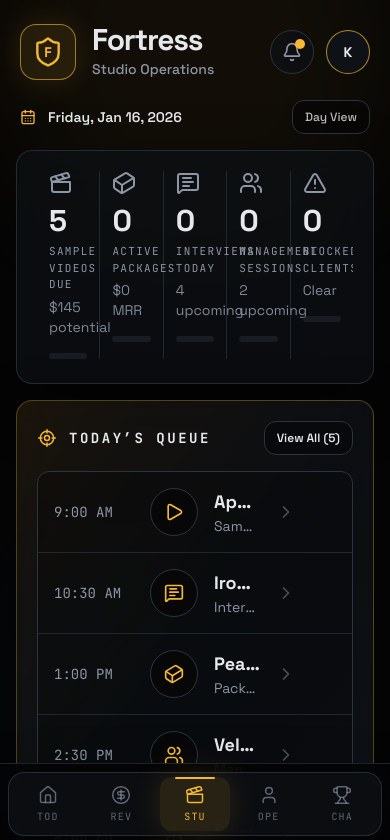
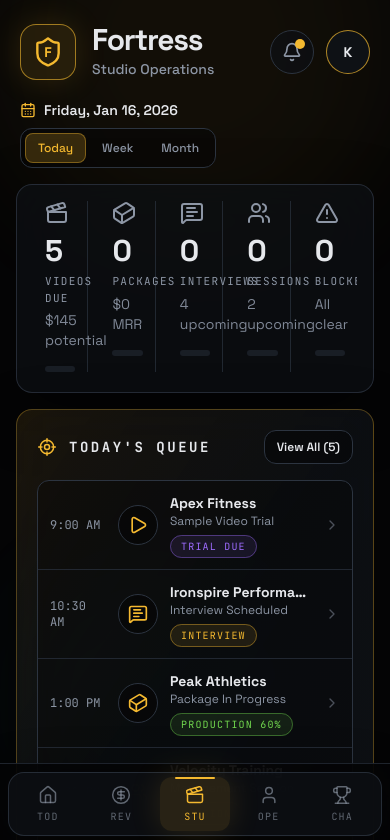
Before and after one commit to Remjohn/consciousflow, a React (Vite) app: page /studio in a window 390 px wide. Shown: the top 840 px of the page. Built offline with nearby package versions, Linux system fonts and the light colour scheme; no server answers.

Commit message:
Fix tabs: SelectPill now functional, Studio mobile-first layout, Operator + Finance period tabs wired

```diff
--- a/src/components/fortress/ui.tsx
+++ b/src/components/fortress/ui.tsx
@@ -36,11 +36,43 @@ export const SectionHeader = ({
   </div>
 );
 
-export const SelectPill = ({ children }: { children: ReactNode }) => (
-  <button className="rounded-xl border border-line bg-void/50 px-3 py-2 text-xs font-medium text-concrete/80 transition hover:border-gold/30 hover:text-gold">
-    {children}
-  </button>
-);
+export const SelectPill = ({
+  children,
+  options,
+  value,
+  onChange,
+}: {
+  children?: ReactNode;
+  options?: string[];
+  value?: string;
+  onChange?: (v: string) => void;
+}) => {
+  if (!options || options.length === 0) {
+    return (
+      <button className="rounded-xl border border-line bg-void/50 px-3 py-2 text-xs font-medium text-concrete/80 transition hover:border-gold/30 hover:text-gold">
+        {children}
+      </button>
+    );
+  }
+  return (
+    <div className="flex gap-1 rounded-xl border border-line bg-void/50 p-1">
+      {options.map((opt) => (
+        <button
+          key={opt}
+          onClick={() => onChange?.(opt)}
+          className={cn(
+            'rounded-lg px-3 py-1.5 text-xs font-medium transition',
+            value === opt
+              ? 'bg-gold/20 text-gold border border-gold/40'
+              : 'text-muted hover:text-concrete',
+          )}
+        >
+          {opt}
+        </button>
+      ))}
+    </div>
+  );
+};
 
 export const ProgressBar = ({
   value,
--- a/src/features/operator/OperatorReadiness.tsx
+++ b/src/features/operator/OperatorReadiness.tsx
@@ -1,4 +1,4 @@
-import type { ReactNode } from 'react';
+import { type ReactNode, useState } from 'react';
 import { Apple, CalendarDays, Check, Dumbbell, Flame, HeartPulse, Leaf, TrendingUp, Trophy, WalletCards } from 'lucide-react';
 import { Card, ProgressBar, Ring, SectionHeader, SelectPill } from '../../components/fortress/ui';
 import { deriveSnapshot, money, percent } from '../../lib/fortressMetrics';
@@ -17,6 +17,8 @@ export const OperatorReadiness = () => {
   const os = useFortressOSStore();
   const snapshot = deriveSnapshot(legacyToday, os);
   const lifestyleScore = percent(snapshot.lifestyleCompleted, snapshot.lifestyleTarget);
+  const [viewTab, setViewTab] = useState<string>('Day');
+  const [drillTab, setDrillTab] = useState<string>('All');
 
   return (
     <div className="fortress-screen space-y-4">
@@ -25,7 +27,7 @@ export const OperatorReadiness = () => {
           <CalendarDays className="h-4 w-4 text-gold" />
           {todayLabel}
         </div>
-        <SelectPill>Day View</SelectPill>
+        <SelectPill options={['Day', 'Week', 'Month']} value={viewTab} onChange={setViewTab} />
       </div>
 
       <Card gold className="p-5 md:p-7">
@@ -145,7 +147,7 @@ export const OperatorReadiness = () => {
       </Card>
 
       <Card className="p-5">
-        <SectionHeader icon={<HeartPulse className="h-5 w-5" />} title="Practice Stack" action={<SelectPill>All Drills</SelectPill>} />
+        <SectionHeader icon={<HeartPulse className="h-5 w-5" />} title="Practice Stack" action={<SelectPill options={['All', 'Strength', 'Cardio', 'Practice']} value={drillTab} onChange={setDrillTab} />} />
         <div className="grid grid-cols-2 gap-3 md:grid-cols-4">
           <DrillCard
             icon={<KegelIcon />}
--- a/src/features/studio/StudioOperations.tsx
+++ b/src/features/studio/StudioOperations.tsx
@@ -1,6 +1,10 @@
 import type { ReactNode } from 'react';
+import { useState } from 'react';
 import { useNavigate } from 'react-router-dom';
-import { AlertTriangle, CalendarDays, CheckCircle2, ChevronRight, Clapperboard, Cuboid, MessageSquareText, Play, Plus, Users } from 'lucide-react';
+import {
+  AlertTriangle, CalendarDays, CheckCircle2, ChevronRight,
+  Clapperboard, Cuboid, MessageSquareText, Play, Plus, Users,
+} from 'lucide-react';
 import { Card, MiniStat, SectionHeader, SelectPill, StatusPill } from '../../components/fortress/ui';
 import { deriveSnapshot, money, SAMPLE_TRIAL_PRICE } from '../../lib/fortressMetrics';
 import { useFortressOSStore } from '../../store/useFortressOSStore';
@@ -13,11 +17,14 @@ const todayLabel = new Date().toLocaleDateString('en-US', {
   year: 'numeric',
 });
 
+type StudioTab = 'Today' | 'Week' | 'Month';
+
 export const StudioOperations = () => {
   const navigate = useNavigate();
   const legacyToday = useUserStore((state) => state.today);
   const os = useFortressOSStore();
   const snapshot = deriveSnapshot(legacyToday, os);
+  const [tab, setTab] = useState<StudioTab>('Today');
 
   const queue = [
     { time: '9:00 AM', client: 'Apex Fitness', task: 'Sample Video Trial', tag: 'Trial Due', detail: money(SAMPLE_TRIAL_PRICE), tone: 'purple' as const, icon: <Play className="h-5 w-5" /> },
@@ -29,50 +36,113 @@ export const StudioOperations = () => {
 
   return (
     <div className="fortress-screen space-y-4">
-      <div className="flex items-center justify-between px-1 pt-2">
-        <div className="flex items-center gap-3 text-sm font-semibold text-concrete">
-          <CalendarDays className="h-4 w-4 text-gold" />
-          {todayLabel}
+      {/* Header row */}
+      <div className="flex flex-wrap items-center justify-between gap-2 px-1 pt-2">
+        <div className="flex items-center gap-2 text-sm font-semibold text-concrete">
+          <CalendarDays className="h-4 w-4 shrink-0 text-gold" />
+          <span className="truncate">{todayLabel}</span>
         </div>
-        <SelectPill>Day View</SelectPill>
+        <SelectPill
+          options={['Today', 'Week', 'Month']}
+          value={tab}
+          onChange={(v) => setTab(v as StudioTab)}
+        />
       </div>
 
-      <Card className="p-5">
-        <div className="flex overflow-x-auto pb-1">
-          <MiniStat icon={<Clapperboard className="h-6 w-6" />} value={Math.max(0, snapshot.sampleVideosTarget - snapshot.sampleVideosDelivered)} label="Sample Videos Due" detail={`${money((snapshot.sampleVideosTarget - snapshot.sampleVideosDelivered) * SAMPLE_TRIAL_PRICE)} potential`} progress={{ value: snapshot.sampleVideosDelivered, max: snapshot.sampleVideosTarget }} />
-          <MiniStat icon={<Cuboid className="h-6 w-6" />} value={snapshot.activeMonthlyPackages} label="Active Packages" detail={`${money(snapshot.mrr)} MRR`} progress={{ value: snapshot.activeMonthlyPackages, max: Math.max(snapshot.activeMonthlyPackages, 30) }} />
-          <MiniStat icon={<MessageSquareText className="h-6 w-6" />} value={snapshot.interviewSessions} label="Interviews Today" detail={`${Math.max(0, snapshot.interviewTarget - snapshot.interviewSessions)} upcoming`} progress={{ value: snapshot.interviewSessions, max: snapshot.interviewTarget }} />
-          <MiniStat icon={<Users className="h-6 w-6" />} value={snapshot.managementSessions} label="Management Sessions" detail={`${Math.max(0, snapshot.managementTarget - snapshot.managementSessions)} upcoming`} progress={{ value: snapshot.managementSessions, max: snapshot.managementTarget }} />
-          <MiniStat icon={<AlertTriangle className="h-6 w-6" />} value={snapshot.blockedClients} label="Blocked Clients" detail={snapshot.blockedClients > 0 ? 'Needs action' : 'Clear'} danger={snapshot.blockedClients > 0} progress={{ value: snapshot.blockedClients, max: Math.max(3, snapshot.blockedClients) }} />
+      {/* KPI scroll row — scrollable on mobile */}
+      <Card className="p-4">
+        <div className="flex gap-3 overflow-x-auto pb-1 scrollbar-thin">
+          <MiniStat
+            icon={<Clapperboard className="h-6 w-6" />}
+            value={Math.max(0, snapshot.sampleVideosTarget - snapshot.sampleVideosDelivered)}
+            label="Videos Due"
+            detail={`${money((snapshot.sampleVideosTarget - snapshot.sampleVideosDelivered) * SAMPLE_TRIAL_PRICE)} potential`}
+            progress={{ value: snapshot.sampleVideosDelivered, max: snapshot.sampleVideosTarget }}
+          />
+          <MiniStat
+            icon={<Cuboid className="h-6 w-6" />}
+            value={snapshot.activeMonthlyPackages}
+            label="Packages"
+            detail={`${money(snapshot.mrr)} MRR`}
+            progress={{ value: snapshot.activeMonthlyPackages, max: Math.max(snapshot.activeMonthlyPackages, 30) }}
+          />
+          <MiniStat
+            icon={<MessageSquareText className="h-6 w-6" />}
+            value={snapshot.interviewSessions}
+            label="Interviews"
+            detail={`${Math.max(0, snapshot.interviewTarget - snapshot.interviewSessions)} upcoming`}
+            progress={{ value: snapshot.interviewSessions, max: snapshot.interviewTarget }}
+          />
+          <MiniStat
+            icon={<Users className="h-6 w-6" />}
+            value={snapshot.managementSessions}
+            label="Sessions"
+            detail={`${Math.max(0, snapshot.managementTarget - snapshot.managementSessions)} upcoming`}
+            progress={{ value: snapshot.managementSessions, max: snapshot.managementTarget }}
+          />
+          <MiniStat
+            icon={<AlertTriangle className="h-6 w-6" />}
+            value={snapshot.blockedClients}
+            label="Blocked"
+            detail={snapshot.blockedClients > 0 ? 'Needs action' : 'All clear'}
+            danger={snapshot.blockedClients > 0}
+            progress={{ value: snapshot.blockedClients, max: Math.max(3, snapshot.blockedClients) }}
+          />
         </div>
       </Card>
 
+      {/* Today's Queue */}
       <Card gold className="p-5">
-        <SectionHeader icon={<TargetIcon />} title="Today’s Queue" action={<button className="rounded-xl border border-line bg-void/50 px-3 py-2 text-xs font-semibold text-concrete hover:border-gold/40 hover:text-gold">View All ({queue.length + snapshot.blockedClients})</button>} />
+        <SectionHeader
+          icon={<TargetIcon />}
+          title="Today's Queue"
+          action={
+            <button className="rounded-xl border border-line bg-void/50 px-3 py-2 text-xs font-semibold text-concrete hover:border-gold/40 hover:text-gold">
+              View All ({queue.length + snapshot.blockedClients})
+            </button>
+          }
+        />
         <div className="overflow-hidden rounded-xl border border-line bg-void/30">
           {queue.map((item) => (
-            <button key={`${item.time}-${item.client}`} className="grid w-full grid-cols-[5rem_1fr_auto_1.5rem] items-center gap-4 border-b border-line/70 p-4 text-left last:border-b-0 hover:bg-white/[.03]">
-              <div className="font-mono text-sm text-muted">{item.time}</div>
-              <div className="flex min-w-0 items-center gap-4">
-                <div className="flex h-12 w-12 shrink-0 items-center justify-center rounded-full border border-line bg-void/60 text-gold">{item.icon}</div>
-                <div className="min-w-0">
-                  <div className="truncate text-lg font-bold text-concrete">{item.client}</div>
-                  <div className="truncate text-sm text-muted">{item.task}</div>
+            <button
+              key={`${item.time}-${item.client}`}
+              className="flex w-full items-center gap-3 border-b border-line/70 p-3 text-left last:border-b-0 hover:bg-white/[.03]"
+            >
+              {/* Time */}
+              <div className="w-14 shrink-0 font-mono text-xs text-muted">{item.time}</div>
+
+              {/* Icon */}
+              <div className="flex h-10 w-10 shrink-0 items-center justify-center rounded-full border border-line bg-void/60 text-gold">
+                {item.icon}
+              </div>
+
+              {/* Client + task */}
+              <div className="min-w-0 flex-1">
+                <div className="truncate text-sm font-bold text-concrete">{item.client}</div>
+                <div className="truncate text-xs text-muted">{item.task}</div>
+                {/* On mobile show tag inline */}
+                <div className="mt-1 sm:hidden">
+                  <StatusPill tone={item.tone}>{item.tag}</StatusPill>
                 </div>
               </div>
-              <div className="hidden text-right sm:block">
+
+              {/* Tag + detail — desktop only */}
+              <div className="hidden shrink-0 text-right sm:block">
                 <StatusPill tone={item.tone}>{item.tag}</StatusPill>
-                <div className="mt-2 text-sm text-muted">{item.detail}</div>
+                <div className="mt-1 text-xs text-muted">{item.detail}</div>
               </div>
-              <ChevronRight className="h-5 w-5 text-muted/50" />
+
+              <ChevronRight className="h-4 w-4 shrink-0 text-muted/50" />
             </button>
           ))}
         </div>
       </Card>
 
+      {/* Production Pipeline */}
       <Card className="p-5">
-        <SectionHeader icon={<PipelineIcon />} title="Production Pipeline" action={<SelectPill>This Month</SelectPill>} />
-        <div className="grid grid-cols-5 gap-2">
+        <SectionHeader icon={<PipelineIcon />} title="Production Pipeline" action={<span className="text-xs text-muted">{tab}</span>} />
+        {/* 3-col on mobile, 5-col on desktop */}
+        <div className="grid grid-cols-3 gap-2 sm:grid-cols-5">
           <PipelineStage active label="Trial" value={snapshot.sampleVideoTrials} detail={money(snapshot.trialRevenue)} />
           <PipelineStage label="Interview" value={snapshot.interviewSessions} detail={money(snapshot.interviewSessions * SAMPLE_TRIAL_PRICE)} />
           <PipelineStage label="Production" value={snapshot.sampleVideosDelivered} detail="assets" />
@@ -81,11 +151,22 @@ export const StudioOperations = () => {
         </div>
       </Card>
 
+      {/* Quick Actions */}
       <Card className="p-5">
         <SectionHeader icon={<Plus className="h-5 w-5" />} title="Quick Actions" />
-        <div className="grid gap-3 md:grid-cols-3">
-          <ActionButton title="Log Interview" subtitle="Schedule & record" onClick={() => os.incrementStudio('interviewSessions', 1)} icon={<MessageSquareText className="h-6 w-6" />} />
-          <ActionButton title="Open Client Queue" subtitle="View active packages" onClick={() => navigate('/revenue')} icon={<Users className="h-6 w-6" />} />
+        <div className="grid grid-cols-1 gap-3 sm:grid-cols-3">
+          <ActionButton
+            title="Log Interview"
+            subtitle="Schedule & record"
+            onClick={() => os.incrementStudio('interviewSessions', 1)}
+            icon={<MessageSquareText className="h-6 w-6" />}
+          />
+          <ActionButton
+            title="Open Client Queue"
+            subtitle="View active packages"
+            onClick={() => navigate('/revenue')}
+            icon={<Users className="h-6 w-6" />}
+          />
           <ActionButton
             title="Mark Delivered"
             subtitle="Complete sample video"
@@ -113,9 +194,9 @@ const ActionButton = ({ title, subtitle, icon, onClick }: { title: string; subti
 
 const PipelineStage = ({ active, label, value, detail, warning }: { active?: boolean; label: string; value: number; detail: string; warning?: boolean }) => (
   <div className={active ? 'rounded-2xl border border-gold/60 bg-gold/10 p-3 text-center shadow-glow-gold' : 'rounded-2xl border border-line bg-void/35 p-3 text-center'}>
-    <div className={warning ? 'text-3xl font-black text-blood' : 'text-3xl font-black text-concrete'}>{value}</div>
-    <div className="mt-2 font-mono text-[10px] uppercase tracking-[0.16em] text-muted">{label}</div>
-    <div className="mt-1 text-sm text-gold">{detail}</div>
+    <div className={warning ? 'text-2xl font-black text-blood sm:text-3xl' : 'text-2xl font-black text-concrete sm:text-3xl'}>{value}</div>
+    <div className="mt-2 font-mono text-[9px] uppercase tracking-[0.14em] text-muted sm:text-[10px] sm:tracking-[0.16em]">{label}</div>
+    <div className="mt-1 text-xs text-gold sm:text-sm">{detail}</div>
   </div>
 );
 
```
Also changed, not shown: src/features/finance/FinanceTracker.tsx (+4 -3 lines).
